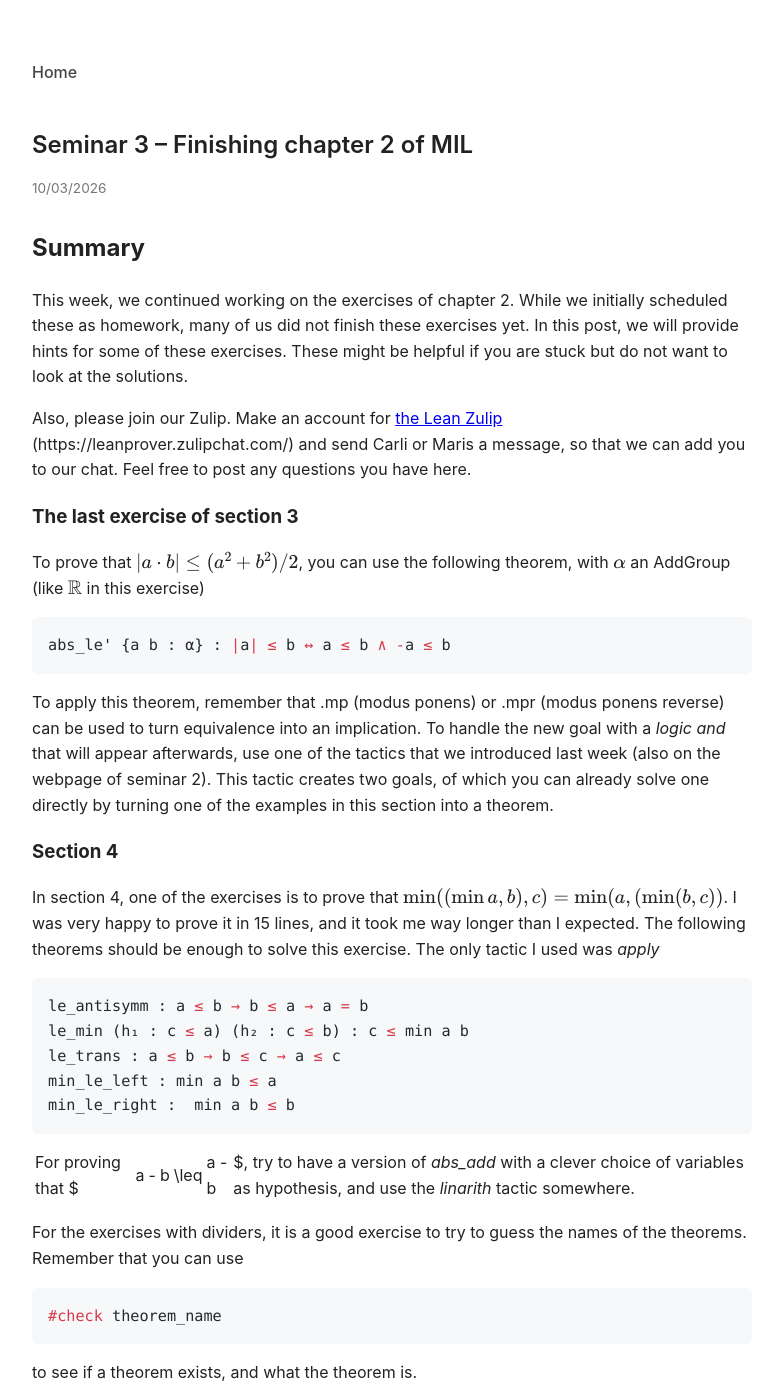
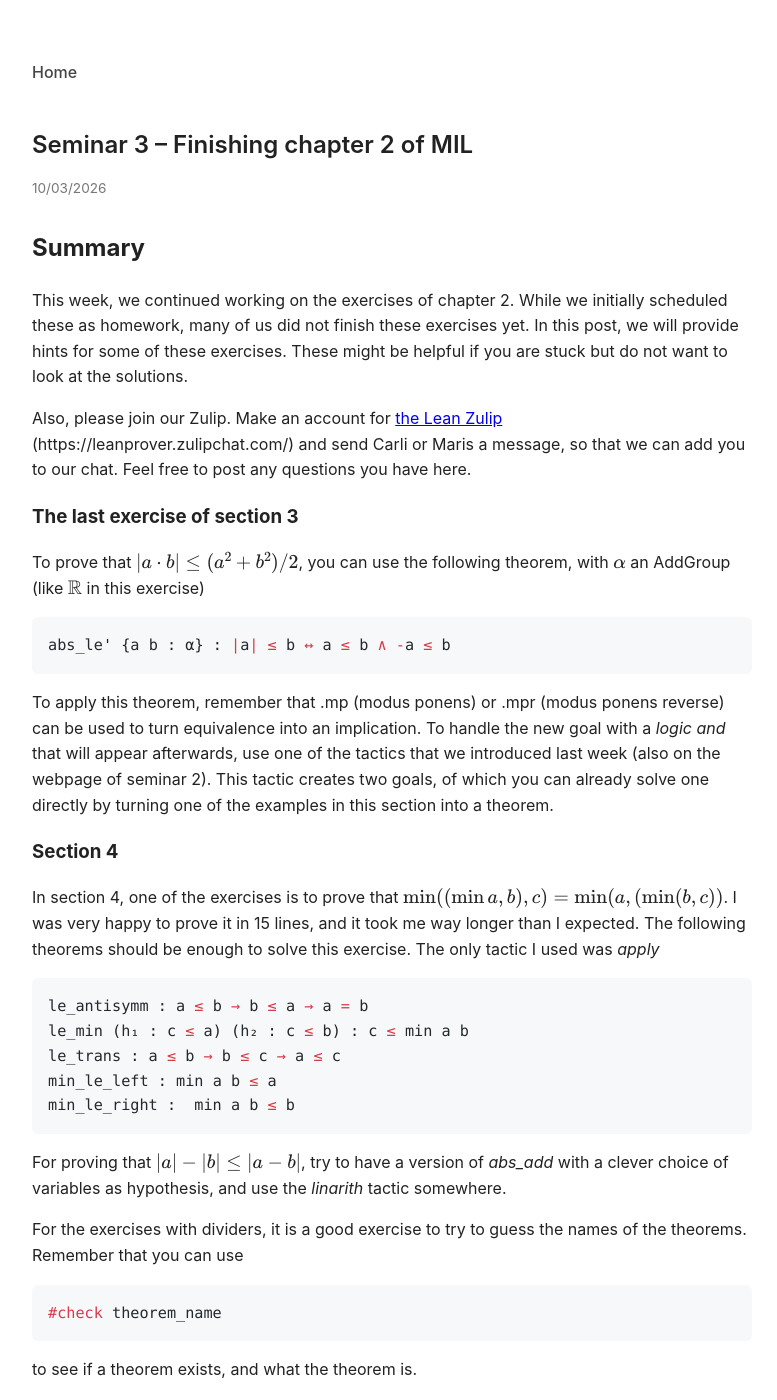
Before and after one commit to Carli-B/lean-seminar, a Jekyll site: the page built from _posts/2026-03-10-seminar-3.md, in a window 1280 px wide and 1400 px high. Shown: the whole window, without its empty margins (248-1025 px from the left). Built offline with Jekyll 4.4.1, drawn with Linux system fonts in a browser that asks for light colours.

Commit message:
Update 2026-03-10-seminar-3.md

````diff
--- a/_posts/2026-03-10-seminar-3.md
+++ b/_posts/2026-03-10-seminar-3.md
@@ -12,7 +12,7 @@ Also, please join our Zulip. Make an account for <a href="https://leanprover.zul
 
 
 ### The last exercise of section 3
-To prove that $|a \cdot b| \leq (a^2 + b^2)/2$, you can use the following theorem, with $\alpha$ an AddGroup (like $\mathbb{R}$ in this exercise)
+To prove that $\lvert a \cdot b \rvert \leq (a^2 + b^2)/2$, you can use the following theorem, with $\alpha$ an AddGroup (like $\mathbb{R}$ in this exercise)
 ```lean
 abs_le' {a b : α} : |a| ≤ b ↔ a ≤ b ∧ -a ≤ b
 ```
@@ -32,7 +32,7 @@ min_le_left : min a b ≤ a
 min_le_right :  min a b ≤ b
 ```
 
-For proving that $|a| - |b| \leq |a - b|$, try to have a version of *abs_add* with a clever choice of variables as hypothesis, and use the *linarith* tactic somewhere.
+For proving that $\lvert a \rvert - \lvert b \rvert \leq \lvert a - b \rvert$, try to have a version of *abs_add* with a clever choice of variables as hypothesis, and use the *linarith* tactic somewhere.
 
 For the exercises with dividers, it is a good exercise to try to guess the names of the theorems.
 Remember that you can use
````
